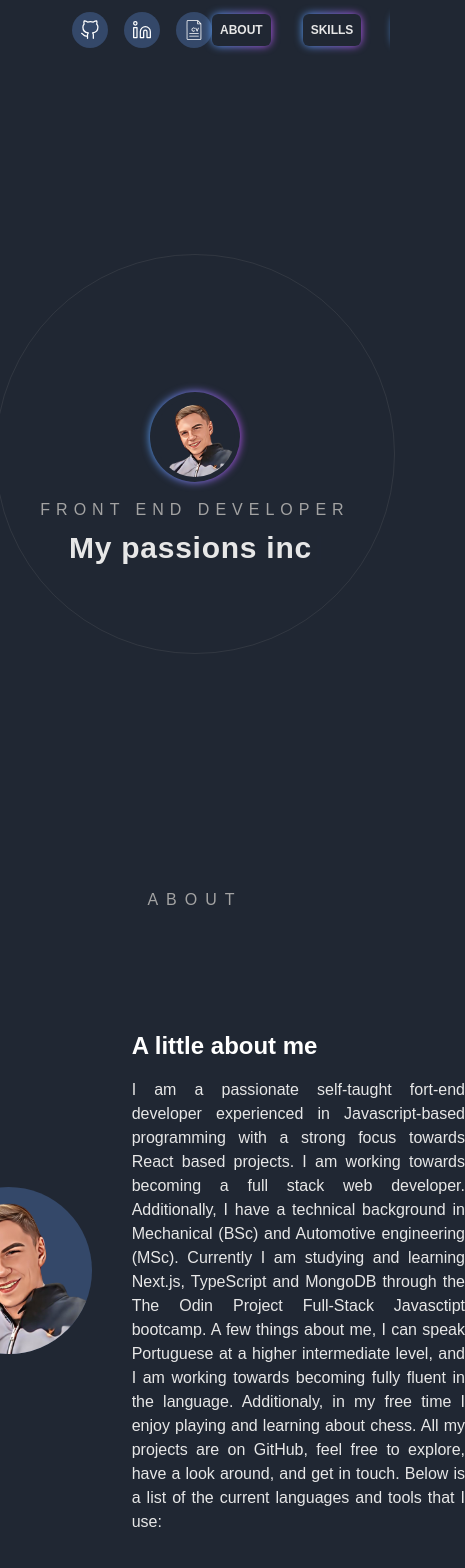
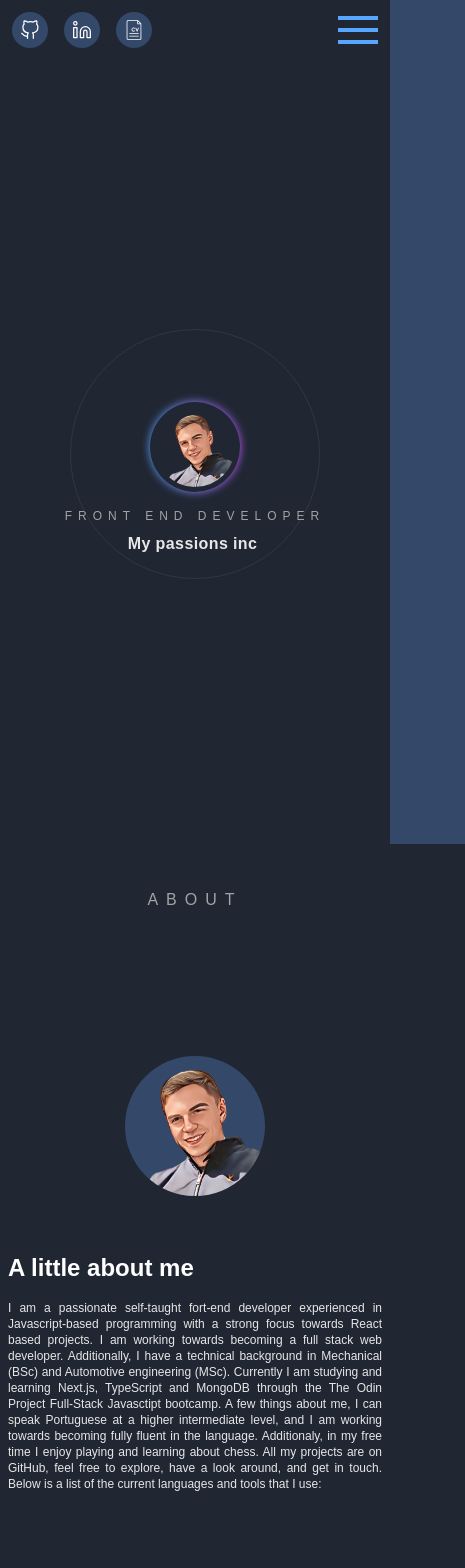
Before and after one commit to Pierce-44/portfolio, a Next.js app: page / in a window 390 px wide. Shown: the top 1568 px of the page, 465 px wide, since content can reach past the window. Built offline with nearby package versions, Linux system fonts and the light colour scheme.

Commit message:
burger menu, responsive design

```diff
--- a/components/AboutPage.tsx
+++ b/components/AboutPage.tsx
@@ -21,26 +21,26 @@
         className="h-[calc(100vh-56px)] min-h-[500px] flex flex-col items-center"
       >
         <p className="pt-10 tracking-[8px] text-[#a3a3a3]">ABOUT</p>
-        <div className="my-auto flex items-center justify-center gap-10 ">
+        <div className="my-auto flex-col sm:flex-row flex items-center justify-center gap-10 ">
           <div
             className={`${
               inView ? '' : 'opacity-0 -translate-x-[100px]'
             }  transition duration-[500ms] ease-[cubic-bezier(1,-0.01,.72,.71)]`}
           >
+            <div className="h-[140px] w-[140px] sm:h-[250px] sm:w-[250px] overflow-hidden rounded-full bg-[#344869]">
               <Image
-              className="h-[250px] w-[250px] rounded-full bg-[#344869]"
                 src="/images/myPicture2.png"
                 alt="Picture of the author"
                 width={250}
                 height={250}
               />
             </div>
-
-          <div className="w-[500px]">
+          </div>
+          <div className="max-w-[500px] mx-2">
             <p className="py-4 text-white font-semibold text-2xl">
               A little about me
             </p>
-            <p className="text-justify">
+            <p className="sm:text-base text-xs text-justify">
               I am a passionate self-taught fort-end developer experienced in
               Javascript-based programming with a strong focus towards React
               based projects. I am working towards becoming a full stack web
--- /dev/null
+++ b/components/BurgerMenu.tsx
@@ -0,0 +1,143 @@
+import React from 'react';
+import handleBurgerMenu from '../util/handleBurgerMenu';
+import { useAtom } from 'jotai';
+import { scroller } from 'react-scroll';
+import {
+  atomAboutInView,
+  atomProjectsInView,
+  atomSkillsInView,
+  atomContactInView,
+} from '../util/atoms';
+
+export default function BurgerMenu() {
+  const [menuOpen, setMenuOpen] = React.useState(false);
+
+  const [aboutInView] = useAtom(atomAboutInView);
+  const [projectsInView] = useAtom(atomProjectsInView);
+  const [skillsInView] = useAtom(atomSkillsInView);
+  const [contactInView] = useAtom(atomContactInView);
+
+  const scrollProps = {
+    duration: 1500,
+    smooth: true,
+    offset: -70,
+  };
+
+  return (
+    <div className="sm:hidden">
+      <button
+        className="flex relative z-50 flex-col items-center justify-center"
+        onClick={() => handleBurgerMenu({ menuOpen, setMenuOpen })}
+      >
+        <div
+          className={`${
+            menuOpen ? 'rotate-45 translate-y-3 bg-white' : ''
+          } transition duration-[500ms] w-10 h-1 my-1 bg-[#58a6ff]`}
+        ></div>
+        <div
+          className={`${
+            menuOpen ? 'opacity-0 translate-x-[100px]' : ''
+          } transition duration-[500ms] w-10 h-1 my-1 bg-[#58a6ff]`}
+        ></div>
+        <div
+          className={`${
+            menuOpen ? '-rotate-45 -translate-y-3 bg-white' : ''
+          } transition duration-[500ms] w-10 h-1 my-1 bg-[#58a6ff]`}
+        ></div>
+      </button>
+      {menuOpen ? (
+        <div className="fixed top-0 left-0 w-screen h-screen z-20 backdrop-blur-sm"></div>
+      ) : (
+        ''
+      )}
+      <div
+        className={`${
+          menuOpen ? 'translate-x-0' : 'translate-x-[350px]'
+        } transition duration-[500ms] fixed max-w-[350px] w-full z-40 h-screen top-0 right-0 bg-[#344869]`}
+      >
+        <div className="flex h-full items-center justify-center flex-col gap-8 text-xs font-semibold animate-rightToLeft">
+          <button
+            className="flex items-center  relative z-10 group hover:text-[#7cb9ff]"
+            onClick={() => {
+              scroller.scrollTo('scrollToAbout', scrollProps);
+              handleBurgerMenu({ menuOpen, setMenuOpen });
+            }}
+          >
+            <div
+              className={`${
+                aboutInView ? 'blur-sm' : ''
+              } absolute bg-gradient-to-r from-[#58a6ff] to-[#c258ff] group-hover:blur-sm top-0 left-0 h-8 w-full rounded-lg`}
+            ></div>
+            <p
+              className={`${
+                aboutInView ? 'bg-[#242c3a]' : 'bg-[#344869]'
+              } p-2 hover:bg-[#1a1f29] z-10 rounded-md`}
+            >
+              ABOUT
+            </p>
+          </button>
+          <button
+            className="flex items-center  relative z-10 group hover:text-[#7cb9ff]"
+            onClick={() => {
+              scroller.scrollTo('scrollToSkills', scrollProps);
+              handleBurgerMenu({ menuOpen, setMenuOpen });
+            }}
+          >
+            <div
+              className={`${
+                skillsInView ? 'blur-sm' : ''
+              } absolute bg-gradient-to-r from-[#58a6ff] to-[#c258ff] group-hover:blur-sm top-0 left-0 h-8 w-full rounded-lg`}
+            ></div>
+            <p
+              className={`${
+                skillsInView ? 'bg-[#242c3a]' : 'bg-[#344869]'
+              } p-2 hover:bg-[#1a1f29] z-10 rounded-md`}
+            >
+              SKILLS
+            </p>
+          </button>
+          <button
+            className="flex items-center  relative z-10 group hover:text-[#7cb9ff]"
+            onClick={() => {
+              scroller.scrollTo('scrollToProjects', scrollProps);
+              handleBurgerMenu({ menuOpen, setMenuOpen });
+            }}
+          >
+            <div
+              className={`${
+                projectsInView ? 'blur-sm' : ''
+              } absolute bg-gradient-to-r from-[#58a6ff] to-[#c258ff] group-hover:blur-sm top-0 left-0 h-8 w-full rounded-lg`}
+            ></div>
+            <p
+              className={`${
+                projectsInView ? 'bg-[#242c3a]' : 'bg-[#344869]'
+              } p-2 hover:bg-[#1a1f29] z-10 rounded-md`}
+            >
+              PROJECTS
+            </p>
+          </button>
+          <button
+            className="flex items-center  relative z-10 group hover:text-[#7cb9ff]"
+            onClick={() => {
+              scroller.scrollTo('scrollToContact', scrollProps);
+              handleBurgerMenu({ menuOpen, setMenuOpen });
+            }}
+          >
+            <div
+              className={`${
+                contactInView ? 'blur-sm' : ''
+              } absolute bg-gradient-to-r from-[#58a6ff] to-[#c258ff] group-hover:blur-sm top-0 left-0 h-8 w-full rounded-lg`}
+            ></div>
+            <p
+              className={`${
+                contactInView ? 'bg-[#242c3a]' : 'bg-[#344869]'
+              } p-2 hover:bg-[#1a1f29] z-10 rounded-md`}
+            >
+              CONTACT
+            </p>
+          </button>
+        </div>
+      </div>
+    </div>
+  );
+}
--- a/components/ContactPage.tsx
+++ b/components/ContactPage.tsx
@@ -17,7 +17,7 @@
     <Element name="scrollToContact">
       <div
         ref={ref}
-        className="h-[calc(100vh-56px)] min-h-[500px] flex flex-col items-center"
+        className="overflow-hidden h-[calc(100vh-56px)] min-h-[500px] flex flex-col items-center"
       >
         <p className="pt-10 tracking-[8px] text-[#a3a3a3]">CONTACT</p>
         <div className="my-auto text-center max-w-[550px]">
--- a/components/FrontPage.tsx
+++ b/components/FrontPage.tsx
@@ -24,7 +24,7 @@
     <Element name="scrollToHome">
       <div ref={ref} className="h-[calc(100vh-56px)] min-h-[500px] w-full">
         <div className="h-full w-full flex flex-col items-center justify-center relative">
-          <div className="animate-ping-second absolute h-[400px] w-[400px] border rounded-full border-[#8585852c] top-[calc(1/2-200px] left-[calc(1/2-200px)] "></div>
+          <div className="animate-ping-second absolute h-[250px] w-[250px] sm:h-[400px] sm:w-[400px] border rounded-full border-[#8585852c] top-[calc(1/2-200px] left-[calc(1/2-200px)] "></div>
           <div className="relative mt-[50px]">
             <div className="animate-ping-first absolute top-0 left-0 h-[90px] z-0 w-[90px] bg-gradient-to-r from-[#58a6ff] to-[#c258ff] rounded-full blur-sm"></div>
             <div className="h-[90px] relative z-10 w-[90px] flex items-center justify-center rounded-full bg-[#202733]">
@@ -38,10 +38,10 @@
               />
             </div>
           </div>
-          <p className="tracking-[6px] pt-4 text-[#a3a3a3]">
+          <p className="text-xs sm:text-base tracking-[6px] pt-4 text-[#a3a3a3]">
             FRONT END DEVELOPER
           </p>
-          <div className="text-3xl font-semibold tracking-wide pt-2">
+          <div className="text-md sm:text-3xl font-semibold tracking-wide pt-2">
             <span>{text}</span>
             <Cursor cursorColor="#58a6ff" />
           </div>
--- a/components/Header.tsx
+++ b/components/Header.tsx
@@ -9,6 +9,7 @@
 } from '../util/atoms';
 import useCheckHeaderPosition from '../hooks/useCheckHeaderPosition';
 import Link from 'next/link';
+import BurgerMenu from './BurgerMenu';
 
 export default function Header() {
   const [gitHover, setGitHover] = React.useState(false);
@@ -34,8 +35,8 @@
         changeBackground ? 'bg-[#242c3a] shadow-lg' : ''
       } sticky top-0 z-50 overflow-hidden`}
     >
-      <div className="py-3 px-8 flex justify-between ">
-        <div className="flex items-center gap-4 pl-10 animate-leftToRight">
+      <div className="py-3 px-3 md:px-8 flex justify-between ">
+        <div className="flex items-center gap-4 md:pl-10 animate-leftToRight">
           <Link href="https://github.com/Pierce-44">
             <a target="_blank">
               <button
@@ -82,7 +83,7 @@
               </button>
             </a>
           </Link>
-          <Link href="https://www.linkedin.com/in/pierce-hahn/">
+          <Link href="https://firebasestorage.googleapis.com/v0/b/porfolio-ph.appspot.com/o/CV_PH%20(2).pdf?alt=media&token=a6e7f00e-4f55-49c9-9707-700206d11fd5">
             <a target="_blank">
               <button
                 className="bg-[#344869] p-2 rounded-full"
@@ -109,7 +110,7 @@
             </a>
           </Link>
         </div>
-        <div className="flex gap-8 text-xs font-semibold animate-rightToLeft">
+        <div className="hidden sm:flex gap-8 text-xs font-semibold animate-rightToLeft">
           <button
             className="flex items-center  relative z-10 group hover:text-[#7cb9ff]"
             onClick={() => scroller.scrollTo('scrollToAbout', scrollProps)}
@@ -179,6 +180,7 @@
             </p>
           </button>
         </div>
+        <BurgerMenu />
       </div>
     </div>
   );
--- a/components/ProjectsPage.tsx
+++ b/components/ProjectsPage.tsx
@@ -31,11 +31,13 @@
     <Element name="scrollToProjects">
       <div
         ref={ref}
-        className="h-[calc(100vh-56px)] mx-10 min-h-[500px] flex flex-col justify-between items-center"
+        className="h-[calc(100vh-56px)] mx-1 sm:mx-10 min-h-[500px] flex flex-col justify-between items-center"
       >
         <div>
-          <p className="pt-2 tracking-[8px] pr-10 text-[#a3a3a3]">PROJECTS</p>
-          <div className="flex w-[140px] justify-between items-center mt-3">
+          <p className="pt-2 tracking-[8px] sm:pr-10 text-[#a3a3a3]">
+            PROJECTS
+          </p>
+          <div className="flex w-[140px] justify-between items-center mt-1 sm:mt-3">
             <button
               className={`${
                 one ? 'bg-[#1a1f29]' : 'bg-[#344869]'
--- a/components/SkillsPage.tsx
+++ b/components/SkillsPage.tsx
@@ -19,7 +19,7 @@
     <Element name="scrollToSkills">
       <div
         ref={ref}
-        className="h-[calc(100vh-56px)] min-h-[500px] flex flex-col items-center"
+        className="h-[calc(100vh-56px)] min-h-[500px] flex flex-col items-center overflow-hidden"
       >
         <p className="pt-10 tracking-[8px] text-[#a3a3a3]">SKILLS</p>
         <div className="grid grid-cols-4 gap-4 my-auto">
@@ -30,7 +30,7 @@
                 !inView && index < 8 ? 'opacity-0 translate-x-[100px]' : ''
               } ${
                 index > 7 && !inView ? 'opacity-0 -translate-x-[100px]' : ''
-              } transition duration-[500ms] h-20 w-20 flex items-center justify-center rounded-full overflow-hidden bg-[#344869] ease-[cubic-bezier(1,-0.01,.72,.71)]`}
+              } transition duration-[500ms] h-14 w-14 sm:h-20 sm:w-20 flex items-center justify-center rounded-full overflow-hidden bg-[#344869] ease-[cubic-bezier(1,-0.01,.72,.71)]`}
             >
               <Image src={src} alt="skill" width={55} height={55} priority />
             </div>
--- /dev/null
+++ b/util/handleBurgerMenu.ts
@@ -0,0 +1,13 @@
+interface Props {
+  menuOpen: boolean;
+  setMenuOpen: React.Dispatch<React.SetStateAction<boolean>>;
+}
+
+export default function handleBurgerMenu({ setMenuOpen, menuOpen }: Props) {
+  setMenuOpen(!menuOpen);
+  if (menuOpen) {
+    document.body.style.overflow = 'visible';
+  } else {
+    document.body.style.overflow = 'hidden';
+  }
+}
```
Also changed, not shown: components/Project.tsx (+12 -12 lines). Lines whose indentation alone changed are shown as unchanged.
